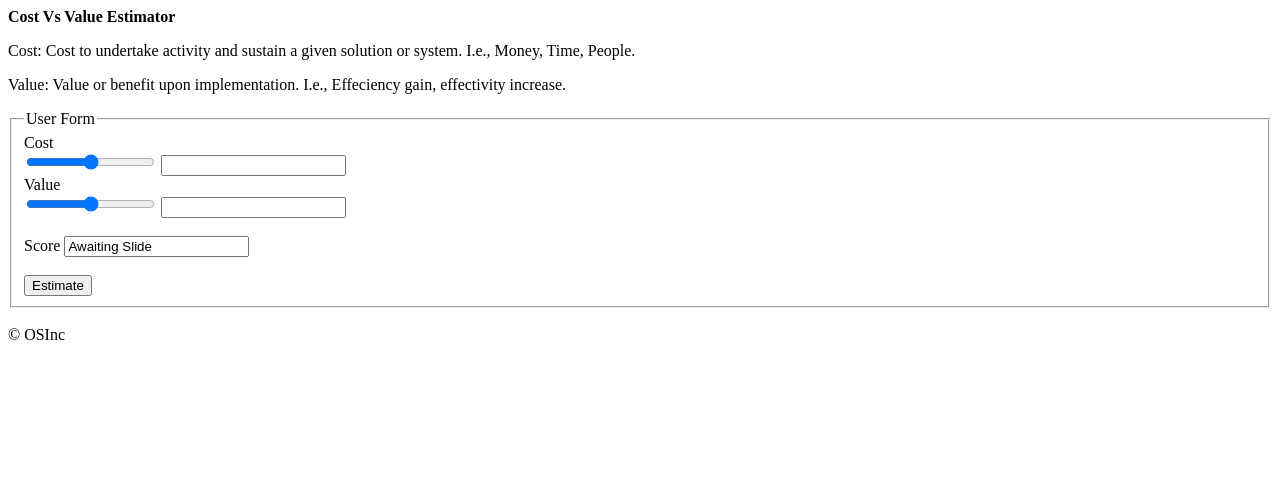
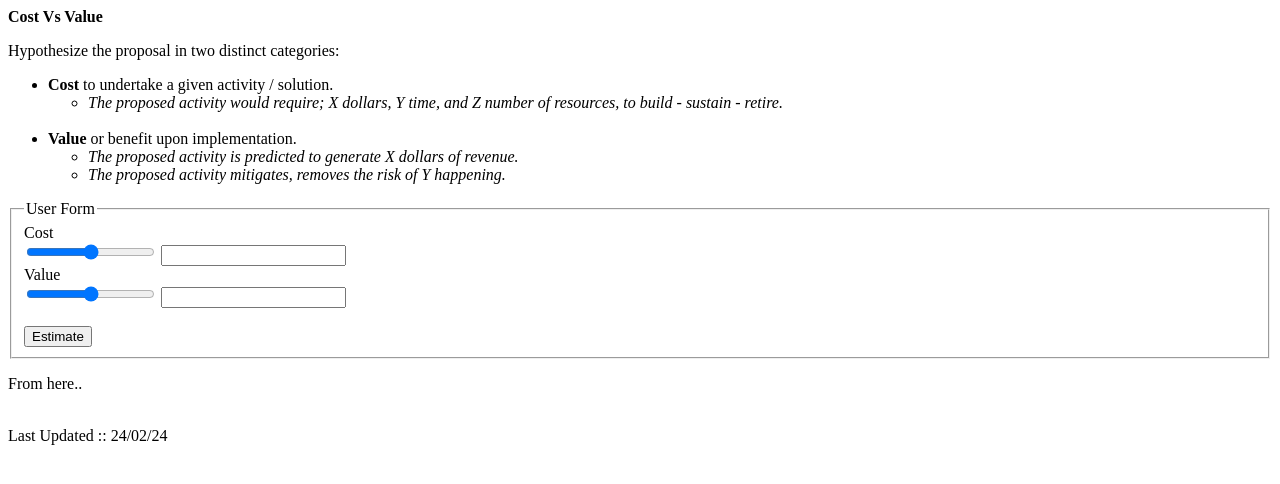
Before and after one commit to cjwheatley88/CostValueEst, a plain HTML site: page index.html in a window 1280 px wide. Drawn offline with Linux system fonts and the light colour scheme.

Commit message:
Update index.html
Numerous changes.

```diff
--- a/index.html
+++ b/index.html
@@ -6,12 +6,29 @@
     <!--2. TBD Display Input box selections-->
     <!--3. TBD Develop scripts for output score-->
 
-<Header><b>Cost Vs Value Estimator</b></Header>
+<Header><b>Cost Vs Value</b></Header>
 <body>
-    <div id="Intro">
-        <p>Cost: Cost to undertake activity and sustain a given solution or system. I.e., Money, Time, People.</p>
-        <p>Value: Value or benefit upon implementation. I.e., Effeciency gain, effectivity increase.</p>
+    <section id="introduction">
+        <div>
+            <p>Hypothesize the proposal in two distinct categories:</p>
+            <ul>
+                <li><b>Cost</b> to undertake a given activity / solution.</li>
+                <ul>
+                    <li><i>The proposed activity would require; X dollars, Y time, and Z number of resources, to build - sustain - retire.</i></li>
+                </ul>
+                <br>
+                <li><b>Value</b> or benefit upon implementation.</li>
+                <ul>
+                    <li><i>The proposed activity is predicted to generate X dollars of revenue.</i></li>
+                    <li><i>The proposed activity mitigates, removes the risk of Y happening.</i></li>
+                </ul>
+            </ul>
         </div>
+        <div>
+            <!--Formula Display-->
+        </div>
+    </section>
+    <section id="userForm">
         <div>
             <fieldset>
                 <legend>User Form</legend>
@@ -27,15 +44,16 @@
                     <input type="text" id="InpTextValue" value ="">
                         <br>
                         <br>
-                <label for="InpTextScore">Score</label>
-                <input type="text" id="InpTextScore" name="InpTextScore" value = "Awaiting Slide" on>
-                    <br>
-                    <br>
                     <button id="estimate" onclick="score()">Estimate</button>
                         <br>
                 </form>
             </fieldset>
         </div>
+    </section>
+    <section id="nextSteps">
+        <!--Explain what to do with the score..-->
+        <p>From here..</p>
+    </section>
 </body>
 <br>
 <script>
@@ -46,9 +64,8 @@
             document.getElementById('InpValue').value
         const score =
             (val * 6) - (cost * 4)
-
-            document.getElementById('InpTextScore').value = score
+        alert("Your score is " + score)
     }
 </script>
-<Footer>&#169 OSInc</Footer>
+<Footer>Last Updated :: 24/02/24</Footer>
 </html>
```
Lines whose indentation alone changed are shown as unchanged.
